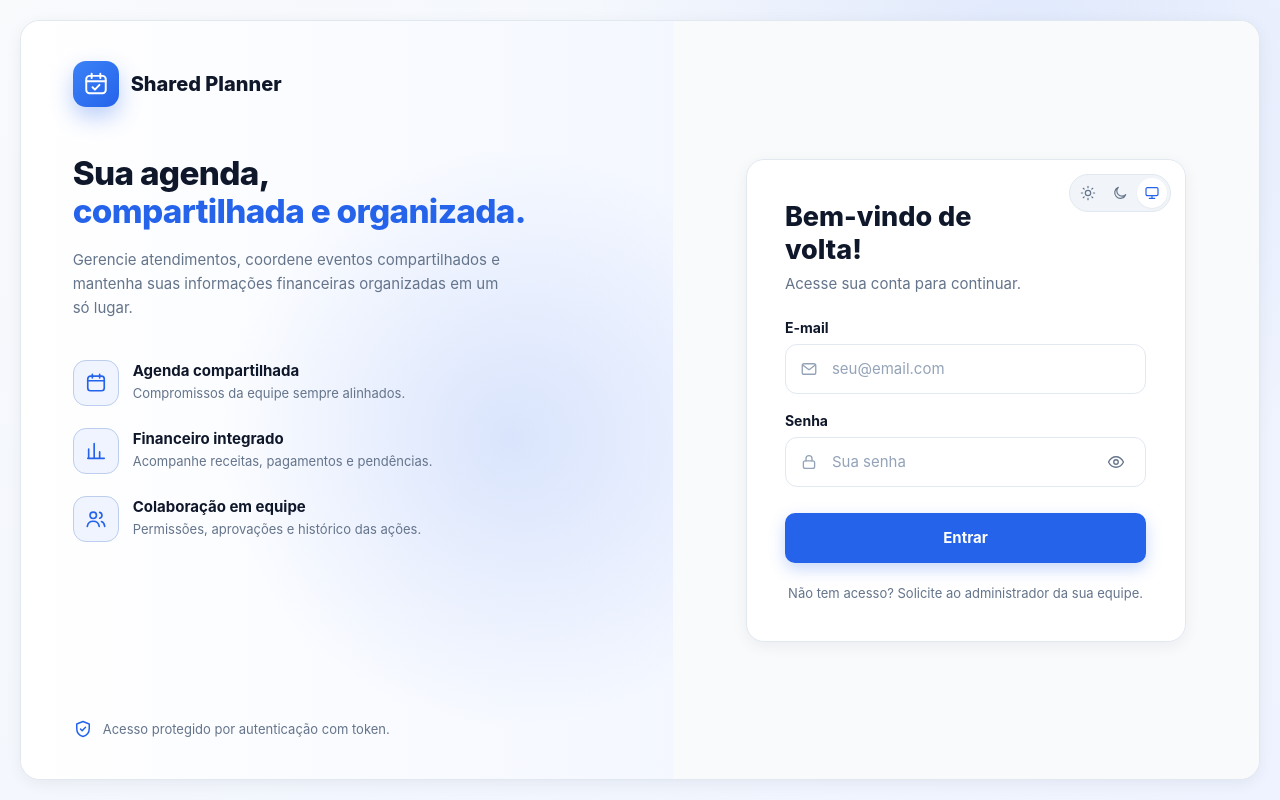
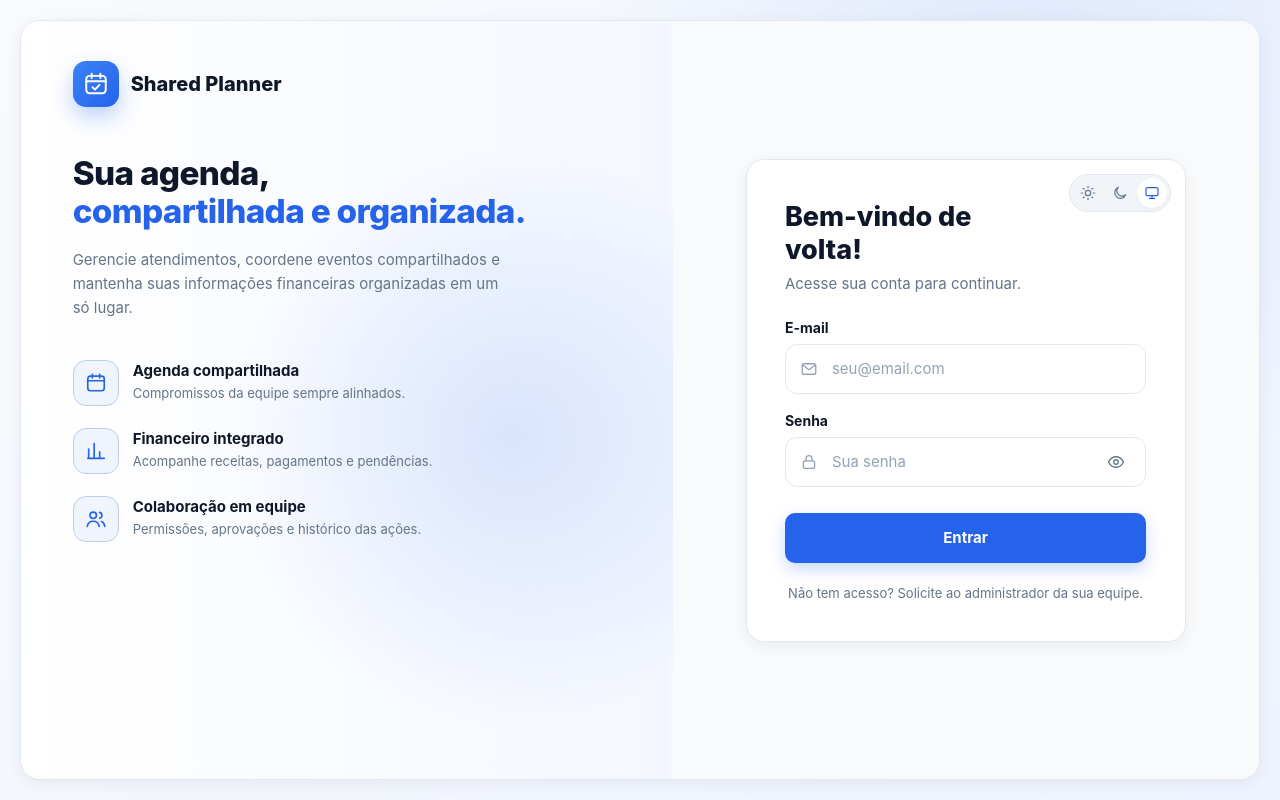
Before and after one commit to JotaP3c/shared-planner-frontend, an Angular app: page /login in a window 1280 px wide. Built offline with nearby package versions, Linux system fonts and the light colour scheme.

Commit message:
fix(auth): remove redundant login information

```diff
--- a/src/app/features/auth/login-page/login-page.html
+++ b/src/app/features/auth/login-page/login-page.html
@@ -87,10 +87,6 @@
         </svg>
       </div>
 
-      <p class="security-note">
-        <sp-icon name="shield" [size]="20" />
-        Acesso protegido por autenticação com token.
-      </p>
     </section>
 
     <section class="form-side">
--- a/src/styles/_login.scss
+++ b/src/styles/_login.scss
@@ -22,7 +22,7 @@
 .login-page .product-side {
   display: grid;
   grid-template-columns: minmax(0, 1fr) minmax(0, 1fr);
-  grid-template-rows: auto auto 1fr auto;
+  grid-template-rows: auto auto 1fr;
   column-gap: 32px;
   padding: clamp(32px, 5vh, 56px) clamp(32px, 4vw, 64px);
   background:
@@ -124,7 +124,7 @@
 .login-page .illustration {
   display: flex;
   grid-column: 2;
-  grid-row: 2 / 5;
+  grid-row: 2 / 4;
   align-items: center;
   justify-content: center;
 
@@ -188,21 +188,6 @@
     background: var(--sp-surface);
     color: var(--sp-primary);
     box-shadow: var(--sp-shadow-sm);
-  }
-}
-
-.login-page .security-note {
-  display: flex;
-  grid-column: 1;
-  align-items: center;
-  align-self: end;
-  gap: 10px;
-  margin: 32px 0 0;
-  color: var(--sp-text-2);
-  font-size: 13px;
-
-  sp-icon {
-    color: var(--sp-primary);
   }
 }
 
```
Also changed, not shown: 1 other file (tests, documents, lock files or other folders).
